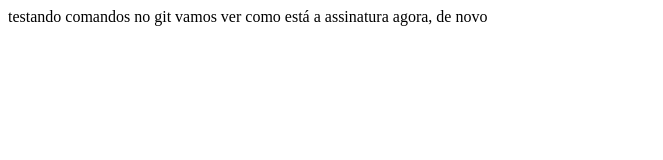
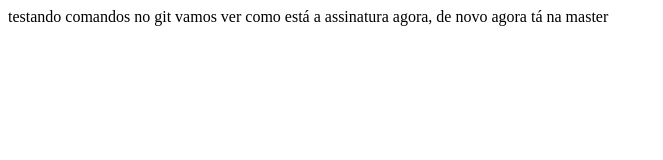
Before and after one commit to coderted/curso-git, a plain HTML site: page index.html in a window 1280 px wide. Shown: the whole page, without its empty margins (0-663 px from the left). Drawn offline with Linux system fonts and the light colour scheme.

Commit message:
realizado o rebase no arquivo index.html na master

```diff
--- a/index.html
+++ b/index.html
@@ -3,5 +3,6 @@
 	</head>
 	<body>
 		vamos ver como está a assinatura agora, de novo
+		agora tá na master
 	</body>
 </html>
```
